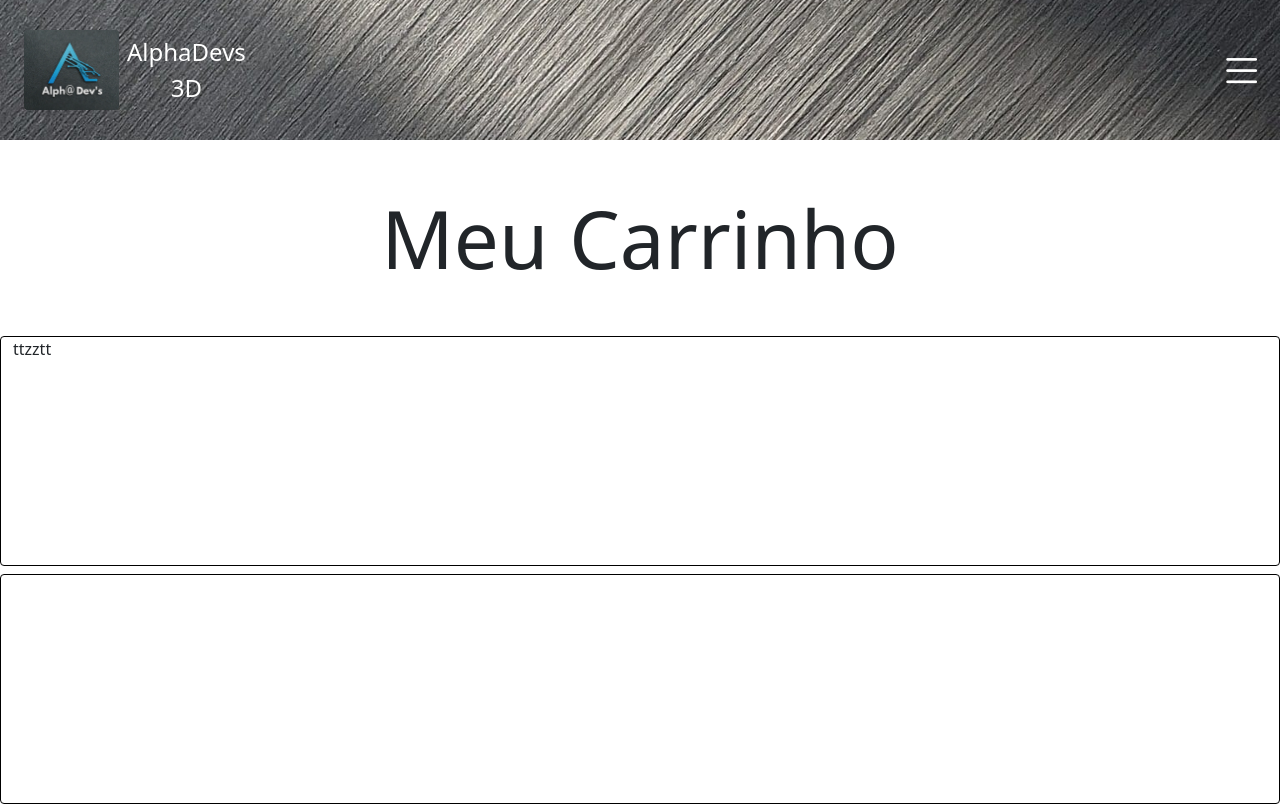
After one commit to Gustavodeoliveiraa/alphadevs, a Django app: page /mycart/ in a window 1280 px wide. The commit adds this page. Run offline with Django 5.2, Linux system fonts and the light colour scheme; data that the repository does not hold is empty; some libraries are stand-ins or nearby versions.

Commit message:
feat: started the creation of shopcart

```diff
--- a/app/urls.py
+++ b/app/urls.py
@@ -9,4 +9,5 @@ urlpatterns = [
     # path('', include('category.urls')),
     path('', include('product.urls')),
     path('', include('account.urls')),
+    path('', include('cart.urls')),
 ] + static(settings.MEDIA_URL, document_root=settings.MEDIA_ROOT)
--- /dev/null
+++ b/cart/templates/components/list_cart.html
@@ -0,0 +1,27 @@
+{% extends "base.html" %}
+
+{% block nav %}
+    {% include "components/nav.html" %}
+{% endblock nav %}
+
+{% block content %}
+    <h1 class="display-1 text-center text-mycart">Meu Carrinho</h1>
+
+    {% comment %} desktop{% endcomment %}
+
+    <div class="container-fluid rounded container-product-cart w-100 mb-2 d-flex">
+        <div class="img">
+            <p>tt</p>
+        </div>
+        <div class="d-flex ">
+            <p>zztt</p>
+        </div>
+    </div>
+
+    <div class="container-fluid rounded container-product-cart w-100 mb-2">
+
+    </div>
+
+
+    {% comment %} desktop{% endcomment %}
+{% endblock content %}
--- a/cart/urls.py
+++ b/cart/urls.py
@@ -1,6 +1,6 @@
 from django.urls import path
-
+from . import views
 
 urlpatterns = [
-    path('mycart/', ... ,name='mycart')
+    path('mycart/', views.ListCartView.as_view(), name='mycart')
 ]
--- a/cart/views.py
+++ b/cart/views.py
@@ -1 +1,15 @@
+from typing import Any
 from django.views.generic import ListView
+from .models import Cart, CartItem
+from product.models import Category
+
+
+class ListCartView(ListView):
+    template_name = 'components/list_cart.html'
+    model = Cart
+
+    def get_context_data(self, **kwargs):
+        context = super().get_context_data(**kwargs)
+        context['categories'] = Category.objects.all()
+
+        return context
--- a/product/static/products/css/style.css
+++ b/product/static/products/css/style.css
@@ -247,6 +247,19 @@ a {
 }
 
 
+/* cart */
+
+.container-product-cart {
+    border: 1px solid black;
+    height: 230px;
+}
+
+.text-mycart {
+    margin: 50px 0px 50px 0px;
+}
+
+/* cart */
+
 @media (min-width: 619px) {
 
     .container-products {
```
